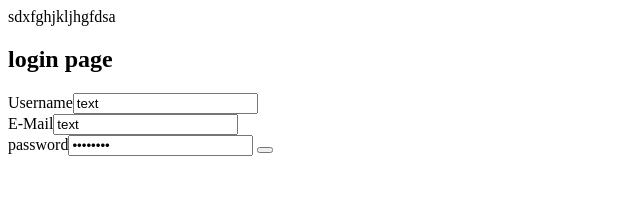
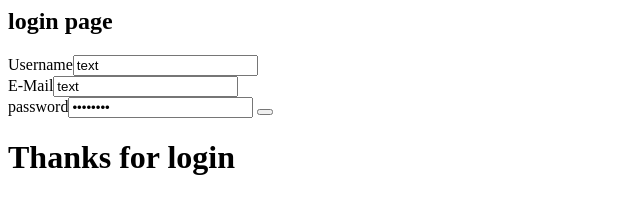
Before and after one commit to manawadkar/demo-project, a plain HTML site: page index.html in a window 1280 px wide. Shown: the whole page, without its empty margins (0-640 px from the left). Drawn offline with Linux system fonts and the light colour scheme.

Commit message:
Update index.html

```diff
--- a/index.html
+++ b/index.html
@@ -1,7 +1,5 @@
 <html>
   <head>
-
-    sdxfghjkljhgfdsa
     <title>Login Page SunCloud</title>
   </head>
   <body>
@@ -12,4 +10,7 @@
     </br>
     password<input type="password" name="Password" value="password">
     <button value="Submit"></button>
+
+<h1> Thanks for login</h1>
   </body>
+</html>
```
